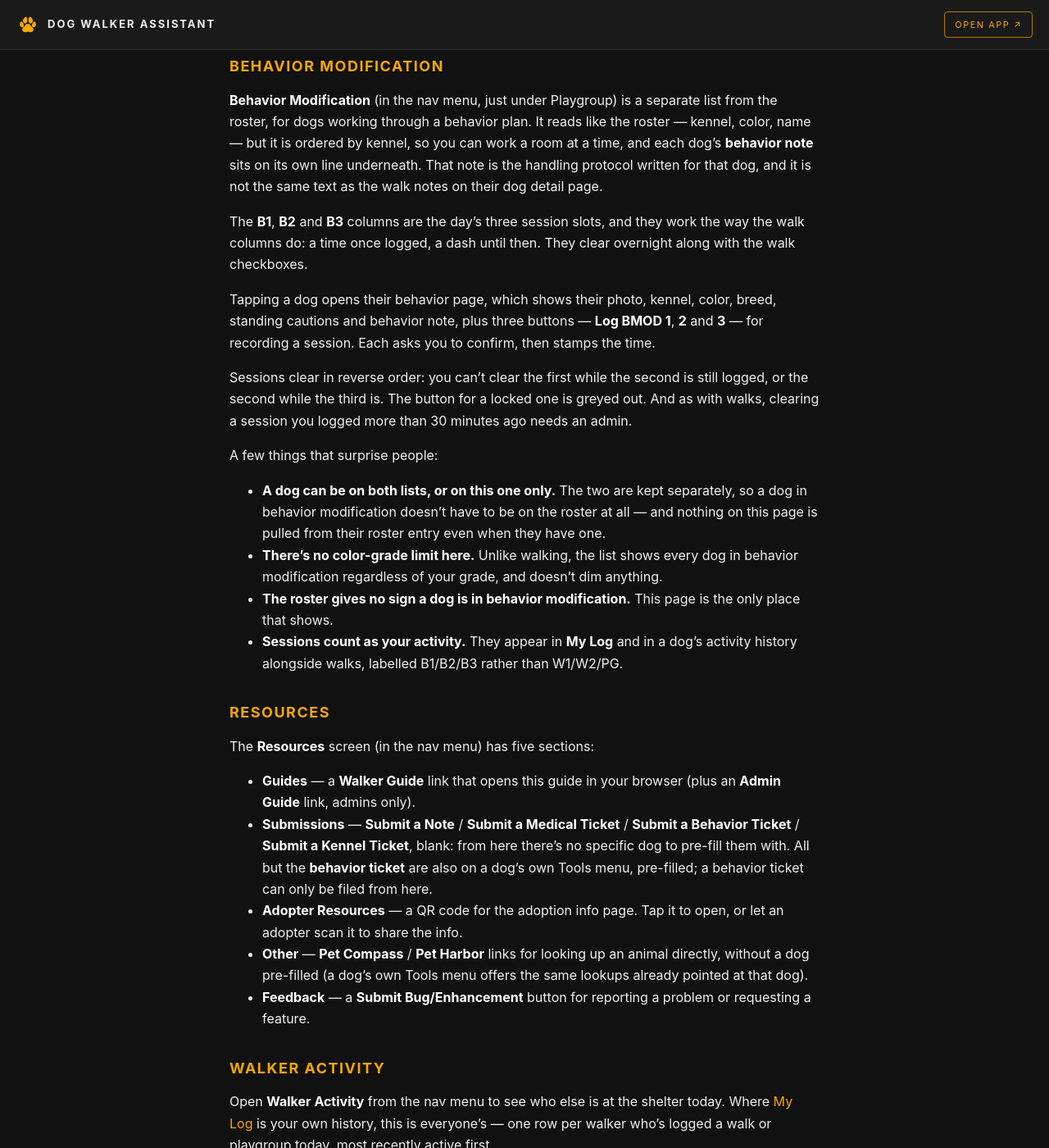
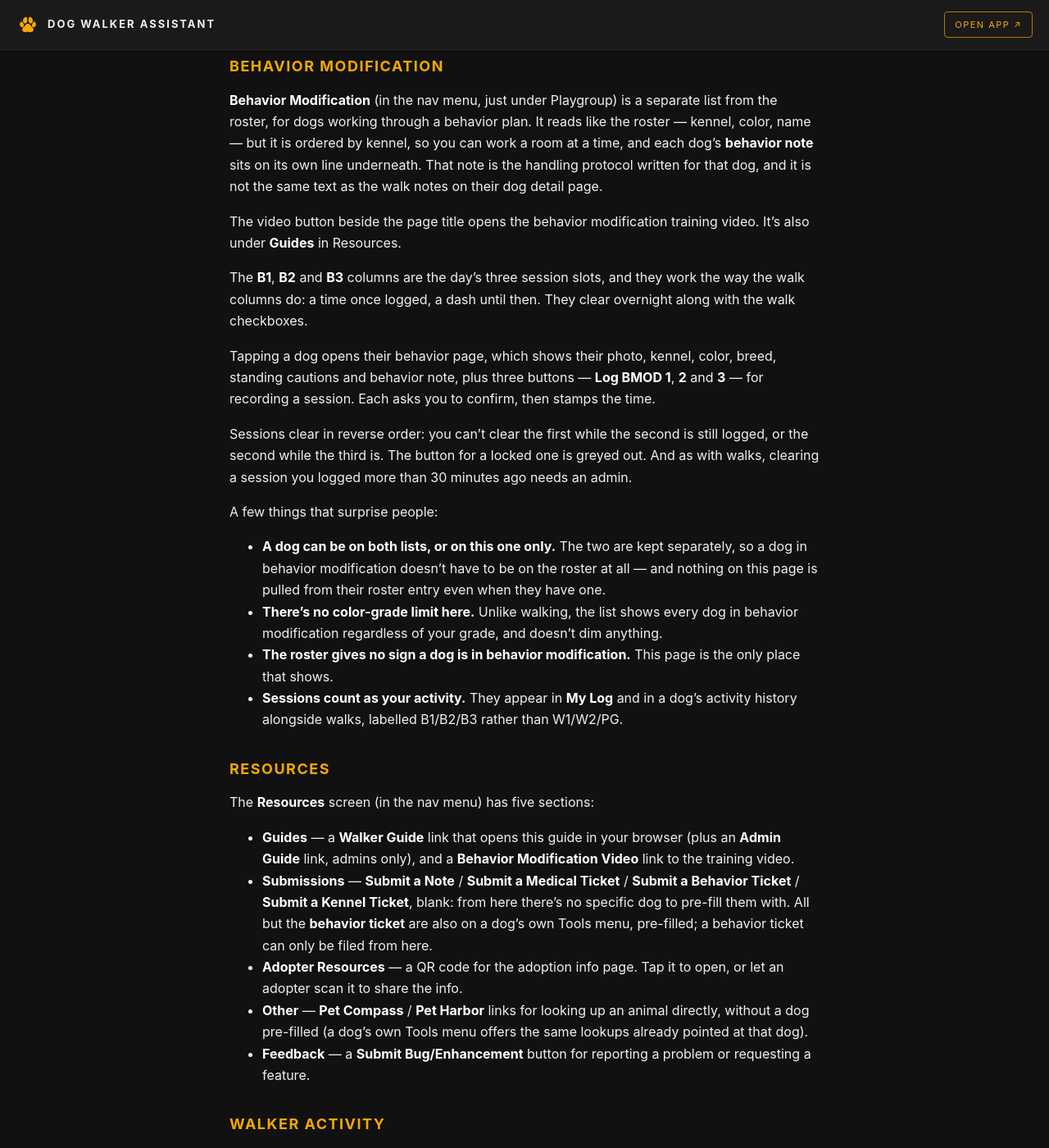
Before and after one commit to kirbsauce/dog-walker-assistant-docs, a Jekyll site: the page built from WALKER.md, in a window 1280 px wide and 1400 px high, scrolled down 7473 px. Shown: the whole window at 82% size. Built offline with Jekyll 4.4.1, drawn with Linux system fonts in a browser that asks for light colours.

Commit message:
Document the behavior modification video links
Adds the video to the Guides entry under Resources, and a line in the Behavior
Modification section pointing at the button beside the page title — where most
walkers will actually meet it.

Co-Authored-By: Claude Opus 5 <noreply@anthropic.com>

```diff
--- a/WALKER.md
+++ b/WALKER.md
@@ -355,6 +355,9 @@ a room at a time, and each dog's **behavior note** sits on its own line
 underneath. That note is the handling protocol written for that dog, and it is
 not the same text as the walk notes on their dog detail page.
 
+The video button beside the page title opens the behavior modification
+training video. It's also under **Guides** in Resources.
+
 The **B1**, **B2** and **B3** columns are the day's three session slots, and
 they work the way the walk columns do: a time once logged, a dash until then.
 They clear overnight along with the walk checkboxes.
@@ -388,7 +391,8 @@ A few things that surprise people:
 The **Resources** screen (in the nav menu) has five sections:
 
 - **Guides** — a **Walker Guide** link that opens this guide in your browser
-  (plus an **Admin Guide** link, admins only).
+  (plus an **Admin Guide** link, admins only), and a **Behavior Modification
+  Video** link to the training video.
 - **Submissions** — **Submit a Note** / **Submit a Medical Ticket** / **Submit
   a Behavior Ticket** / **Submit a Kennel Ticket**, blank: from here there's no
   specific dog to pre-fill them with. All but the **behavior ticket** are also
```
